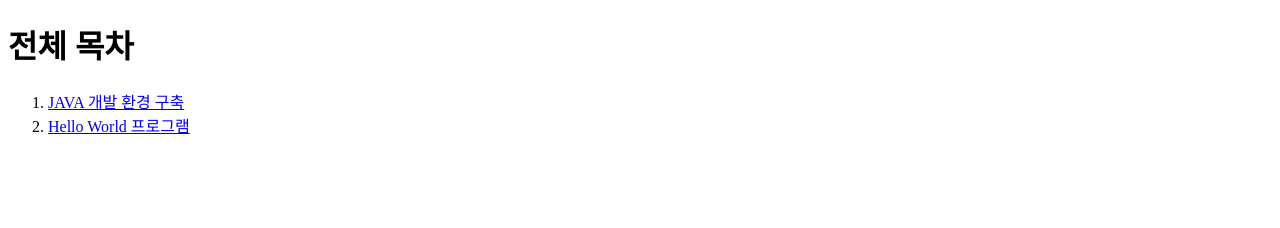
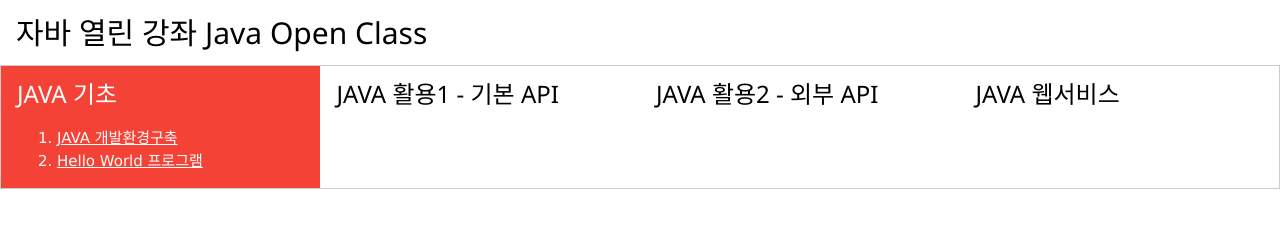
Before and after one commit to javaopenclass/javaopenclass.github.io, a plain HTML site: page index.html in a window 1280 px wide. Drawn offline with nearby package versions, Linux system fonts and the light colour scheme.

Commit message:
w3.css 스타일 적용

```diff
--- a/index.html
+++ b/index.html
@@ -1,14 +1,37 @@
 <!DOCTYPE html>
 <html>
 <head>
-  <title>index.html</title>
-  <style></style>
+	<title>자바 열린 강좌 전체 목차</title>
+	<meta name="viewport" content="width=device-width, initial-scale=1">
+	<link rel="stylesheet" href="https://www.w3schools.com/w3css/4/w3.css">
 </head>
 <body>
-  <h1>전체 목차</h1>
-  <ol>
-    <li><a href="https://cafe.naver.com/javaopenclass" target="_blank">JAVA 개발 환경 구축</a></li>
-    <li><a href="https://cafe.naver.com/javaopenclass" target="_blank">Hello World 프로그램</a></li>
-  </ol>
+	<!-- 제목 컨테이너 -->
+	<div class="w3-container">
+		<h2>자바 열린 강좌 Java Open Class</h2>
+	</div>
+
+	<!-- 전체 목차 컨테이너-->
+	<div class="w3-row w3-border">
+		<div class="w3-quarter w3-container w3-red">
+			<h3>JAVA 기초</h3>
+			<ol>
+				<li><a href="https://cafe.naver.com/javaopenclass" target=_blank>JAVA 개발환경구축</a></li>
+				<li><a href="https://cafe.naver.com/javaopenclass" target=_blank>Hello World 프로그램</a></li>
+			</ol>
+		</div>
+
+		<div class="w3-quarter w3-container">
+			<h3>JAVA 활용1 - 기본 API</h3>
+		</div>
+
+		<div class="w3-quarter w3-container">
+			<h3>JAVA 활용2 - 외부 API</h3>
+		</div>
+
+		<div class="w3-quarter w3-container">
+			<h3>JAVA 웹서비스</h3>
+		</div>
+	</div>
 </body>
 </html>
```
